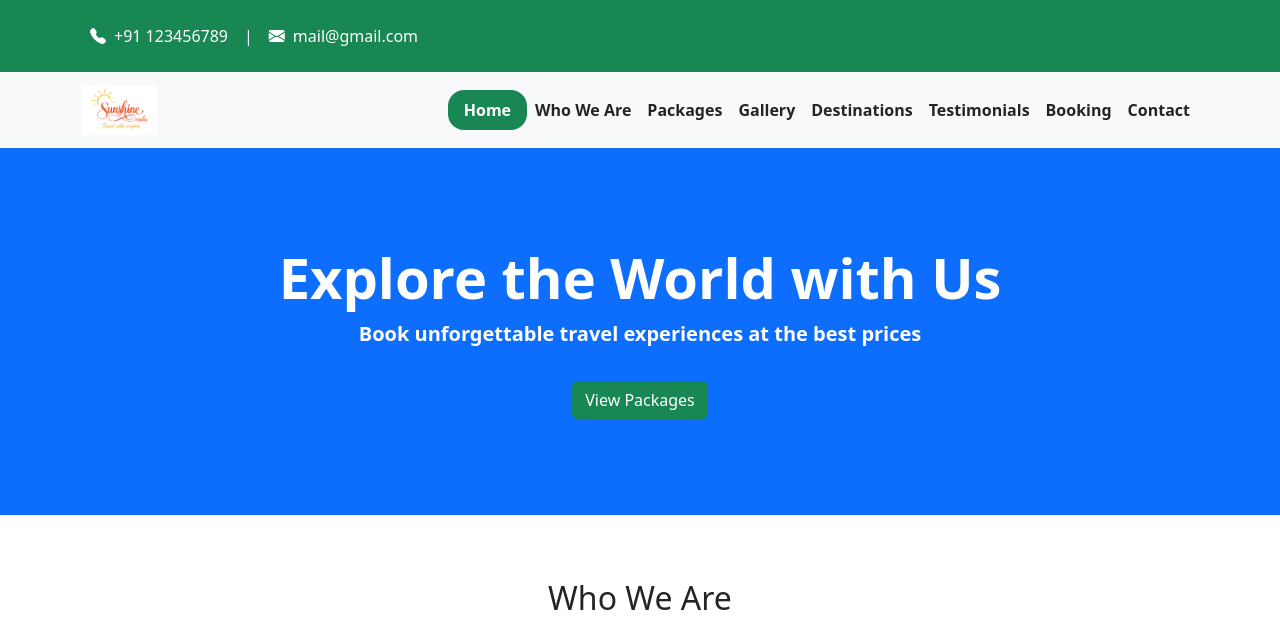
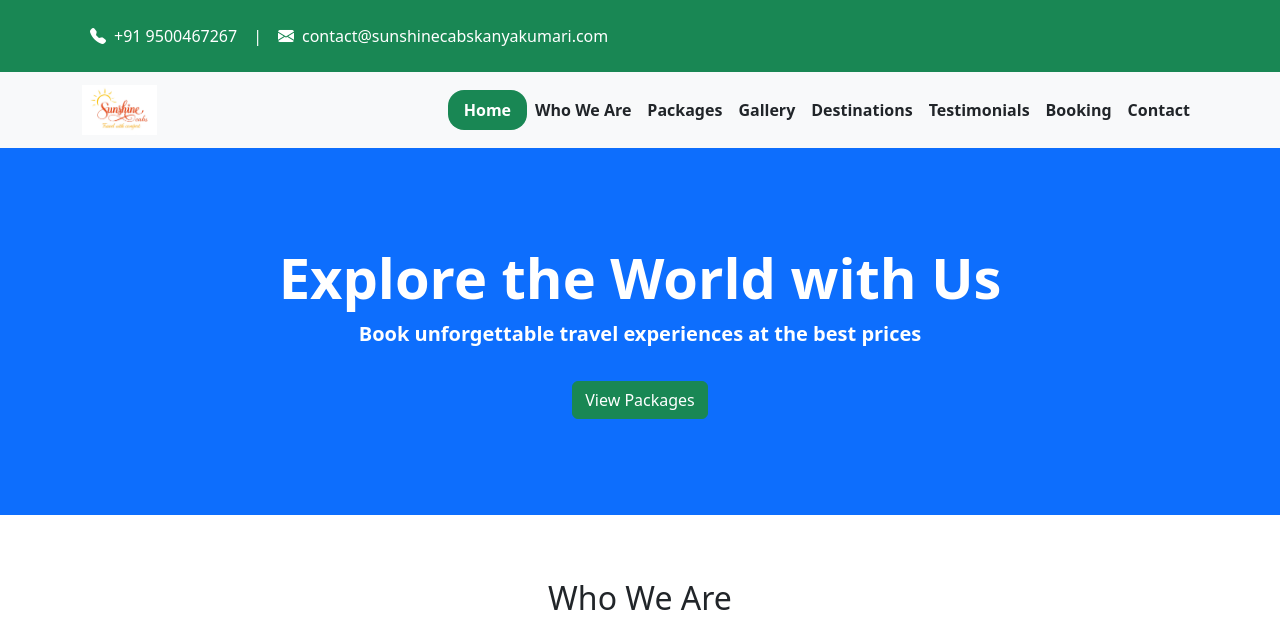
Before and after one commit to Ameen9598/sunshinekanyakumari, a plain HTML site: page index.html in a window 1280 px wide. Shown: the top 639 px of the page. Drawn offline with nearby package versions, Linux system fonts and the light colour scheme.

Commit message:
chaneg number

```diff
--- a/index.html
+++ b/index.html
@@ -48,9 +48,9 @@
     <div>
         <ul class="navbar-nav flex-row align-items-center ms-5">
             <li class="nav-item mx-2">
-                <a class="nav-link d-flex align-items-center" href="tel:+91123456789">
+                <a class="nav-link d-flex align-items-center" href="tel:+919500467267">
                     <i class="bi bi-telephone-fill text-white"></i>
-                    <span class="ms-2 text-white">+91 123456789</span>
+                    <span class="ms-2 text-white">+91 9500467267</span>
                 </a>
             </li>
 
@@ -70,9 +70,9 @@
     <div class="container d-flex flex-wrap justify-content-center justify-content-lg-start align-items-center py-2">
         <ul class="navbar-nav flex-row flex-wrap align-items-center">
             <li class="nav-item mx-2">
-                <a class="nav-link d-flex align-items-center" href="tel:+91123456789">
+                <a class="nav-link d-flex align-items-center" href="tel:+919500467267">
                     <i class="bi bi-telephone-fill text-white"></i>
-                    <span class="ms-2 text-white">+91 123456789</span>
+                    <span class="ms-2 text-white">+91 9500467267</span>
                 </a>
             </li>
 
@@ -82,7 +82,7 @@
             <li class="nav-item mx-2">
                 <a class="nav-link d-flex align-items-center" href="mailto:mail@gmail.com">
                     <i class="bi bi-envelope-fill text-white"></i>
-                    <span class="ms-2 text-white">mail@gmail.com</span>
+                    <span class="ms-2 text-white">contact@sunshinecabskanyakumari.com</span>
                 </a>
             </li>
         </ul>
@@ -650,23 +650,14 @@
 </section>
 
 <section>
-  <!-- Floating WhatsApp Icon with Bootstrap Icon -->
-<!-- <div class="whatsapp-container">
-    <a href="https://wa.me/91123456789" class="whatsapp-float text-success" target="_blank">
-        <i class="bi bi-whatsapp fs-2"></i>
-        <span class="whatsapp-text">Chat with us!</span>
-    </a>
-</div> -->
 
-<!-- WhatsApp Floating Button -->
   <div class="position-fixed bottom-0 end-0 m-3 z-3">
-    <a href="https://wa.me/91123456789" class="btn btn-success d-flex align-items-center gap-2 px-3 py-2 shadow rounded-pill text-white"
+      <a href="https://wa.me/919500467267" class="btn btn-success d-flex align-items-center gap-2 px-3 py-2 shadow rounded-pill text-white"
         target="_blank" style="text-decoration: none;">
           <i class="bi bi-whatsapp fs-4"></i>
           <span class="d-none d-sm-inline">Chat with us!</span>
       </a>
   </div>
-
 
 </section>
 
```
Lines whose indentation alone changed are shown as unchanged.
